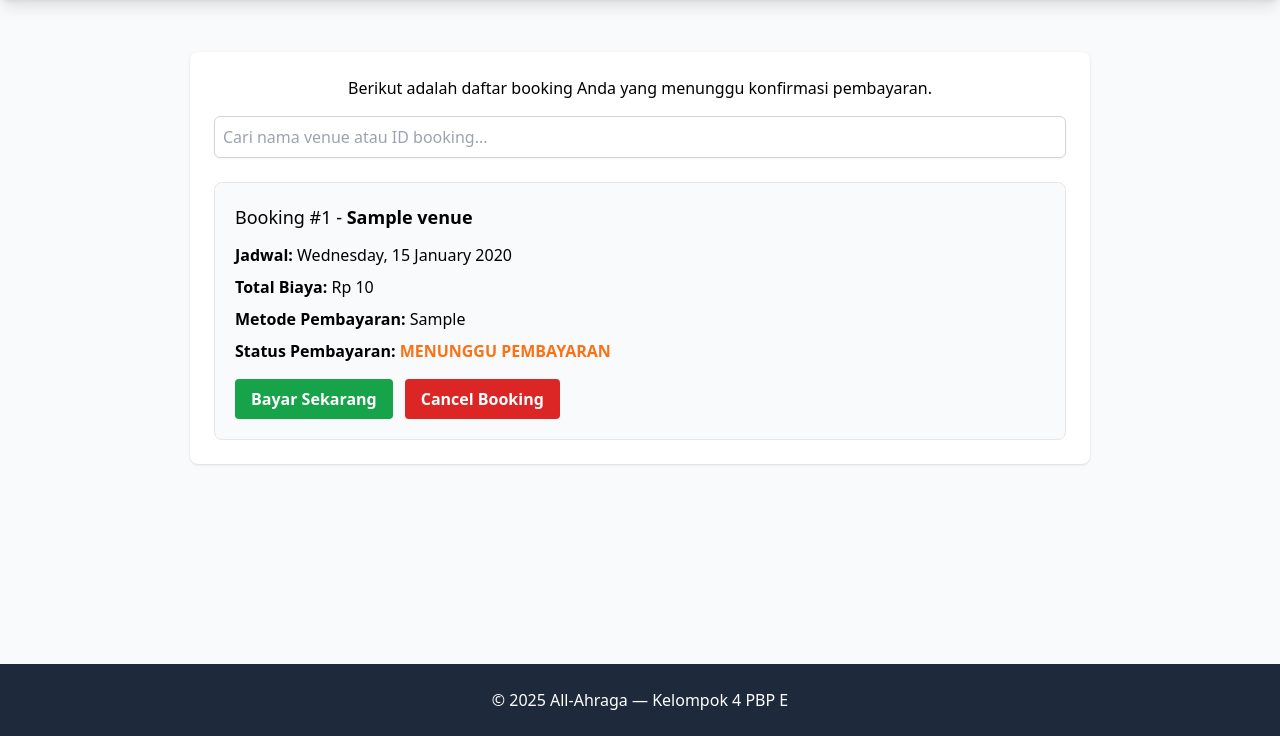
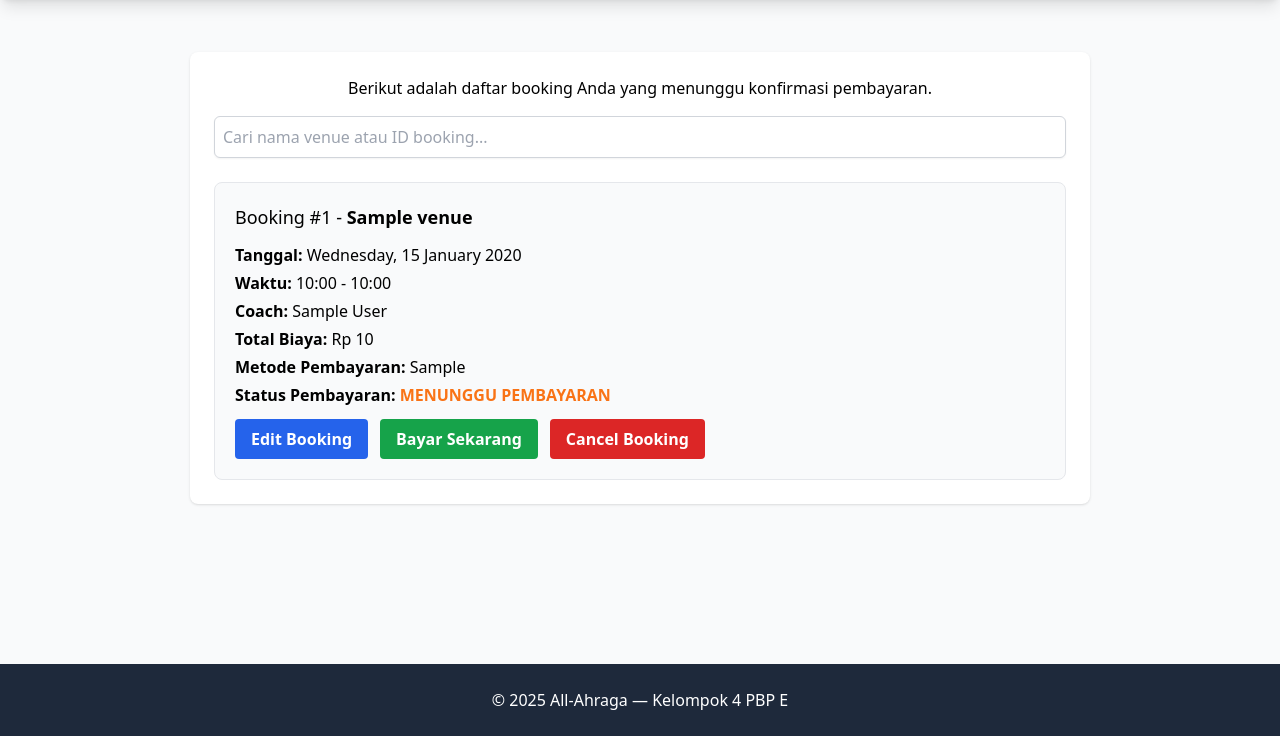
Before and after one commit to pbp-kelompok-e4/all-ahraga, a Django app: page /my-bookings/ in a window 1280 px wide. Shown: the part 64-800 px from the top of the page. Run offline with Django 5.2, Linux system fonts and the light colour scheme; a user stored in the database is signed in; tables that the repository leaves empty hold one stand-in row (values such as "Sample post"); some libraries are stand-ins or nearby versions.

Commit message:
implement update booking

```diff
--- a/main/templates/main/_my_booking_list.html
+++ b/main/templates/main/_my_booking_list.html
@@ -7,26 +7,49 @@
                     <strong>{{ booking.venue_schedule.venue.name }}</strong>
                 </h4>
 
-                <p class="mb-2">
-                    <strong>Jadwal:</strong>
-                    {{ booking.venue_schedule.date|date:"l, d F Y" }}
+                <p class="mb-1">
+                    <strong>Tanggal:</strong> {{ booking.venue_schedule.date|date:"l, d F Y" }}
                 </p>
-                <p class="mb-2">
+                <p class="mb-1">
+                    <strong>Waktu:</strong> {{ booking.venue_schedule.start_time|time:"H:i" }} - {{ booking.venue_schedule.end_time|time:"H:i" }}
+                </p>
+
+                {% if booking.coach_schedule %}
+                <p class="mb-1">
+                    <strong>Coach:</strong> {{ booking.coach_schedule.coach.user.get_full_name|default:booking.coach_schedule.coach.user.username }}
+                </p>
+                {% endif %}
+
+                {% with equipment_list=booking.bookingequipment_set.all %}
+                {% if equipment_list %}
+                <p class="mb-1">
+                    <strong>Peralatan:</strong>
+                    {% for eq in equipment_list %}
+                    {{ eq.equipment.name }}{% if not forloop.last %}, {% endif %}
+                    {% endfor %}
+                </p>
+                {% endif %}
+                {% endwith %}
+
+                <p class="mb-1">
                     <strong>Total Biaya:</strong> Rp {{ booking.total_price }}
                 </p>
-                <p class="mb-2">
+                <p class="mb-1">
                     <strong>Metode Pembayaran:</strong> {{ booking.transaction.payment_method }}
                 </p>
-                <p class="mb-4">
+                <p class="mb-3">
                     <strong>Status Pembayaran:</strong>
-                    <span class="font-bold text-orange-500">
-                        MENUNGGU PEMBAYARAN
-                    </span>
+                    <span class="font-bold text-orange-500">MENUNGGU PEMBAYARAN</span>
                 </p>
 
                 <div class="flex gap-3">
+                    <button onclick="openEditModal({{ booking.id }})"
+                            class="px-4 py-2 bg-blue-600 text-white font-semibold rounded hover:bg-blue-700 transition-colors">
+                        Edit Booking
+                    </button>
+
                     <a href="{% url 'customer_payment' booking.id %}"
-                       class="px-4 py-2 bg-green-600 text-white font-semibold rounded hover:bg-green-700 transition-colors">
+                        class="px-4 py-2 bg-green-600 text-white font-semibold rounded hover:bg-green-700 transition-colors">
                         Bayar Sekarang
                     </a>
 
@@ -37,14 +60,14 @@
                             Cancel Booking
                         </button>
                     </form>
-                    </div>
+                </div>
             </li>
         {% endfor %}
     </ul>
 {% else %}
     <p class="text-center text-gray-600 py-10 font-medium" id="empty-message">
         {% if request.GET.q %}
-            Tidak ada booking tertunda yang cocok dengan pencarian Anda.
+            Tidak ada booking tertending yang cocok dengan pencarian Anda.
         {% else %}
             Tidak ada booking yang menunggu pembayaran. Semua booking Anda sudah lunas! 👍
         {% endif %}
--- a/main/templates/main/booking_history.html
+++ b/main/templates/main/booking_history.html
@@ -16,7 +16,8 @@
                 class="p-2 border border-gray-300 rounded-md shadow-sm focus:ring-blue-500 focus:border-blue-500">
             <option value="">Semua Status</option>
             <option value="CONFIRMED">Confirmed</option>
-            <option value="PENDING">Pending</option></select>
+            <option value="PENDING">Pending</option>
+            <option value="CANCELLED">Cancelled</option></select>
     </div>
 
     <div id="bookingListWrapper">
--- a/main/templates/main/my_bookings.html
+++ b/main/templates/main/my_bookings.html
@@ -16,102 +16,200 @@
         {% include "main/_my_booking_list.html" %}
     </div>
 
+    <div id="editBookingModal" class="fixed inset-0 bg-black/40 flex items-center justify-center hidden z-50">
+        <div class="bg-white rounded-lg shadow-lg w-[90%] max-w-lg p-6 relative">
+            <h3 class="text-lg font-semibold mb-4">Edit Booking</h3>
+
+            <form id="editBookingForm">
+            {% csrf_token %}
+            <input type="hidden" id="editBookingId">
+
+            <label class="block mb-2 font-medium">Pilih Jadwal Baru:</label>
+            <select id="editSchedule" class="w-full p-2 border rounded mb-4"></select>
+
+            <label class="block mb-2 font-medium">Pilih Coach (opsional):</label>
+            <select id="editCoach" class="w-full p-2 border rounded mb-4">
+                <option value="">Tanpa Coach</option>
+            </select>
+
+            <label class="block mb-2 font-medium">Pilih Peralatan:</label>
+            <div id="editEquipmentList" class="mb-4 space-y-2"></div>
+
+            <div class="flex justify-end gap-3">
+                <button type="button" onclick="closeEditModal()" class="px-4 py-2 bg-gray-400 text-white rounded hover:bg-gray-500">Batal</button>
+                <button type="submit" class="px-4 py-2 bg-blue-600 text-white rounded hover:bg-blue-700">Simpan Perubahan</button>
+            </div>
+            </form>
+
+            <button onclick="closeEditModal()" class="absolute top-3 right-3 text-gray-500 hover:text-gray-700">✕</button>
+        </div>
     </div>
 
 <script>
-document.addEventListener('DOMContentLoaded', function() {
-    const searchInput = document.getElementById('searchMyBooking');
-    const bookingListWrapper = document.getElementById('bookingListWrapper');
+async function loadCoachesForSchedule(scheduleId, currentCoachId = null) {
+  const coachSelect = document.getElementById('editCoach');
 
-    const dataUrl = "{% url 'my_bookings' %}";
-    let debounceTimer;
-    function debounce(func, delay) {
-        return function(...args) {
-            clearTimeout(debounceTimer);
-            debounceTimer = setTimeout(() => {
-                func.apply(this, args);
-            }, delay);
-        };
+  coachSelect.innerHTML = '<option value="">Memuat coach...</option>';
+
+  if (!scheduleId) {
+    coachSelect.innerHTML = '<option value="">Tanpa Coach</option>';
+    return;
   }
 
-    async function fetchMyBookings() {
-        const searchTerm = searchInput.value;
-        const url = new URL(dataUrl, window.location.origin);
-        if (searchTerm) {
-            url.searchParams.append('q', searchTerm);
-        }
   try {
-            bookingListWrapper.innerHTML = '<p class="text-center text-gray-500 py-10">Memuat...</p>';
-            const response = await fetch(url.toString(), {
-                method: 'GET',
+    const response = await fetch(`/api/schedule/${scheduleId}/coaches/`, {
       headers: { 'X-Requested-With': 'XMLHttpRequest' }
     });
-            if (!response.ok) throw new Error('Network response was not ok');
-            const html = await response.text();
-            bookingListWrapper.innerHTML = html;
-        } catch (error) {
-            console.error('Error fetching my bookings:', error);
-            bookingListWrapper.innerHTML = '<p class="text-center text-red-500 py-10">Gagal memuat data.</p>';
+
+    if (!response.ok) {
+      coachSelect.innerHTML = '<option value="">Tanpa Coach</option>';
+
+      if (currentCoachId && window.currentCoachData) {
+        const opt = document.createElement('option');
+        opt.value = window.currentCoachData.id;
+        opt.textContent = `${window.currentCoachData.name} - Rp ${window.currentCoachData.rate.toLocaleString('id-ID')}/jam`;
+        coachSelect.appendChild(opt);
+      }
+      return;
+    }
+
+    const data = await response.json();
+
+    coachSelect.innerHTML = '<option value="">Tanpa Coach</option>';
+
+    if (data.coaches && data.coaches.length > 0) {
+      data.coaches.forEach(coach => {
+        const opt = document.createElement('option');
+        opt.value = coach.id;
+        opt.textContent = `${coach.name} - Rp ${coach.rate_per_hour.toLocaleString('id-ID')}/jam`;
+        coachSelect.appendChild(opt);
+      });
+    } else if (currentCoachId && window.currentCoachData) {
+      const opt = document.createElement('option');
+      opt.value = window.currentCoachData.id;
+      opt.textContent = `${window.currentCoachData.name} - Rp ${window.currentCoachData.rate.toLocaleString('id-ID')}/jam (Coach Saat Ini)`;
+      coachSelect.appendChild(opt);
+    }
+  } catch (err) {
+    console.error('Error loading coaches:', err);
+    coachSelect.innerHTML = '<option value="">Tanpa Coach</option>';
+
+    if (currentCoachId && window.currentCoachData) {
+      const opt = document.createElement('option');
+      opt.value = window.currentCoachData.id;
+      opt.textContent = `${window.currentCoachData.name} - Rp ${window.currentCoachData.rate.toLocaleString('id-ID')}/jam`;
+      coachSelect.appendChild(opt);
     }
   }
-    searchInput.addEventListener('input', debounce(fetchMyBookings, 300));
+}
 
-    bookingListWrapper.addEventListener('submit', function(e) {
+async function openEditModal(bookingId) {
+  const modal = document.getElementById('editBookingModal');
+  const scheduleSelect = document.getElementById('editSchedule');
+  const coachSelect = document.getElementById('editCoach');
+  const equipmentList = document.getElementById('editEquipmentList');
+  const bookingIdInput = document.getElementById('editBookingId');
+  bookingIdInput.value = bookingId;
 
-        if (e.target.classList.contains('delete-booking-form')) {
+  scheduleSelect.innerHTML = '<option>Memuat...</option>';
+  coachSelect.innerHTML = '<option value="">Tanpa Coach</option>';
+  equipmentList.innerHTML = 'Memuat...';
 
-            e.preventDefault();
+  modal.classList.remove('hidden');
 
-            const form = e.target;
-            const deleteUrl = form.action;
-            const csrfToken = form.querySelector('input[name="csrfmiddlewaretoken"]').value;
+  try {
+    const res = await fetch(`/api/booking/${bookingId}/edit-data/`);
+    const data = await res.json();
 
-            if (!confirm('Anda yakin ingin membatalkan booking ini?')) {
-                return;
+    scheduleSelect.innerHTML = '';
 
-            fetch(deleteUrl, {
-                method: 'POST',
-                headers: {
-                    'X-Requested-With': 'XMLHttpRequest',
-                    'X-CSRFToken': csrfToken
+    if (data.current_schedule) {
+      const currentOpt = document.createElement('option');
+      currentOpt.value = data.current_schedule.id;
+      currentOpt.textContent = `${data.current_schedule.date_str_display} (${data.current_schedule.start_time} - ${data.current_schedule.end_time}) - Jadwal Saat Ini`;
+      currentOpt.selected = true;
+      scheduleSelect.appendChild(currentOpt);
     }
-            })
-            .then(response => response.json().then(data => ({ ok: response.ok, data })))
-            .then(({ ok, data }) => {
-                if (ok) {
 
-                    alert(data.message);
+    data.schedules.forEach(s => {
+      const opt = document.createElement('option');
+      opt.value = s.id;
+      opt.textContent = `${s.date_str_display} (${s.start_time} - ${s.end_time})`;
+      scheduleSelect.appendChild(opt);
+    });
 
-                    const bookingItem = form.closest('li[id^="booking-item-"]');
-                    if (bookingItem) {
-                        bookingItem.style.transition = 'opacity 0.3s ease-out';
-                        bookingItem.style.opacity = '0';
+    equipmentList.innerHTML = '';
+    data.equipments.forEach(eq => {
+      const wrapper = document.createElement('div');
+      const isChecked = data.selected_equipment_ids && data.selected_equipment_ids.includes(eq.id) ? 'checked' : '';
+      wrapper.innerHTML = `
+        <label>
+          <input type="checkbox" name="equipment" value="${eq.id}" ${isChecked}>
+          ${eq.name} - Rp ${eq.price.toLocaleString('id-ID')}
+        </label>
+      `;
+      equipmentList.appendChild(wrapper);
+    });
 
-                        setTimeout(() => {
-                            bookingItem.remove();
+    const scheduleIdToLoad = data.current_schedule ? data.current_schedule.id : (data.schedules.length > 0 ? data.schedules[0].id : null);
 
-                            const remainingItems = bookingListWrapper.querySelectorAll('li');
-                            if (remainingItems.length === 0) {
-                                const emptyMsg = document.getElementById('empty-message') || document.createElement('p');
-                                emptyMsg.id = 'empty-message';
-                                emptyMsg.className = 'text-center text-gray-600 py-10 font-medium';
-                                emptyMsg.textContent = 'Tidak ada booking yang menunggu pembayaran. Semua booking Anda sudah lunas! 👍';
-                                bookingListWrapper.innerHTML = '';
-                                bookingListWrapper.appendChild(emptyMsg);
-                            }
-                        }, 300);
+    if (scheduleIdToLoad) {
+      await loadCoachesForSchedule(scheduleIdToLoad);
+
+      if (data.current_coach_id) {
+        coachSelect.value = data.current_coach_id;
       }
     } else {
-                    throw new Error(data.message);
+      coachSelect.innerHTML = '<option value="">Tanpa Coach</option>';
     }
-            })
-            .catch(error => {
-                console.error('Error:', error);
-                alert('Error: ' + error.message);
-            });
+  } catch (err) {
+    console.error(err);
+    scheduleSelect.innerHTML = '<option>Gagal memuat jadwal.</option>';
   }
+}
+
+document.getElementById('editSchedule').addEventListener('change', async function() {
+  await loadCoachesForSchedule(this.value);
 });
 
+function closeEditModal() {
+  document.getElementById('editBookingModal').classList.add('hidden');
+}
+
+document.getElementById('editBookingForm').addEventListener('submit', async function(e) {
+  e.preventDefault();
+  const bookingId = document.getElementById('editBookingId').value;
+  const scheduleId = document.getElementById('editSchedule').value;
+  const coachId = document.getElementById('editCoach').value;
+  const csrfToken = document.querySelector('#editBookingForm input[name="csrfmiddlewaretoken"]').value;
+
+  const selectedEquipments = Array.from(
+    document.querySelectorAll('#editEquipmentList input[name="equipment"]:checked')
+  ).map(e => e.value);
+
+  const formData = new FormData();
+  formData.append('schedule_id', scheduleId);
+  formData.append('coach_id', coachId);
+  selectedEquipments.forEach(eq => formData.append('equipment', eq));
+
+  try {
+    const res = await fetch(`/booking/update/${bookingId}/`, {
+      method: 'POST',
+      headers: { 'X-Requested-With': 'XMLHttpRequest', 'X-CSRFToken': csrfToken },
+      body: formData
+    });
+
+    const data = await res.json();
+    if (res.ok) {
+      alert(data.message);
+      closeEditModal();
+      location.reload();
+    } else {
+      alert('Gagal: ' + data.message);
+    }
+  } catch (err) {
+    alert('Terjadi kesalahan: ' + err.message);
+  }
 });
 </script>
 {% endblock content %}
--- a/main/urls.py
+++ b/main/urls.py
@@ -31,4 +31,6 @@ urlpatterns = [
     path('venue/<int:venue_id>/schedules/delete/', views.venue_schedule_delete, name='venue_schedule_delete'),
     path('dashboard/venue/<int:venue_id>/schedules/manage/', views.venue_manage_schedule_view, name='venue_manage_schedule'),
     path('api/schedule/<int:schedule_id>/coaches/', views.get_available_coaches, name='get_available_coaches'),
+    path('booking/update/<int:booking_id>/', views.update_booking, name='update_booking'),
+    path('api/booking/<int:booking_id>/edit-data/', views.update_booking_data, name='update_booking_data'),
 ]
--- a/main/views.py
+++ b/main/views.py
@@ -868,6 +868,251 @@ def delete_booking(request, booking_id):
         messages.error(request, error_msg)
         return redirect('my_bookings')
 
+@login_required(login_url='login')
+@user_passes_test(lambda user: hasattr(user, 'profile') and user.profile.is_customer, login_url='home')
+def update_booking(request, booking_id):
+    if request.method != 'POST':
+        return JsonResponse({
+            'success': False,
+            'message': 'Metode tidak diizinkan.'
+        }, status=405)
+
+    is_ajax = request.headers.get('x-requested-with') == 'XMLHttpRequest'
+
+    try:
+        booking = get_object_or_404(
+            Booking.objects.select_related(
+                'transaction',
+                'venue_schedule__venue',
+                'coach_schedule__coach'
+            ),
+            id=booking_id,
+            customer=request.user
+        )
+
+        if booking.transaction.status != 'PENDING':
+            error_msg = 'Hanya booking dengan status PENDING yang dapat diubah.'
+            if is_ajax:
+                return JsonResponse({'success': False, 'message': error_msg}, status=400)
+            messages.error(request, error_msg)
+            return redirect('my_bookings')
+
+        new_schedule_id = request.POST.get('schedule_id')
+        new_coach_id = request.POST.get('coach_id')
+        equipment_ids = request.POST.getlist('equipment')
+
+        if not new_schedule_id:
+            return JsonResponse({
+                'success': False,
+                'message': 'Jadwal harus dipilih.'
+            }, status=400)
+
+        with db_transaction.atomic():
+            venue = booking.venue_schedule.venue
+            now = timezone.localtime(timezone.now())
+            today = now.date()
+            current_time = now.time()
+
+            try:
+                new_schedule = VenueSchedule.objects.select_for_update().get(
+                    id=new_schedule_id,
+                    venue=venue,
+                    is_booked=False,
+                    date__gte=today
+                )
+
+                if new_schedule.date == today and new_schedule.start_time < current_time:
+                    raise VenueSchedule.DoesNotExist("Jadwal yang dipilih sudah lewat.")
+
+            except VenueSchedule.DoesNotExist:
+                return JsonResponse({
+                    'success': False,
+                    'message': 'Jadwal tidak tersedia atau sudah dibooking.'
+                }, status=400)
+
+            old_schedule = booking.venue_schedule
+            old_schedule.is_booked = False
+            old_schedule.is_available = True
+            old_schedule.save()
+
+            if booking.coach_schedule:
+                old_coach_schedule = booking.coach_schedule
+                old_coach_schedule.is_booked = False
+                old_coach_schedule.is_available = True
+                old_coach_schedule.save()
+
+            total_price = venue.price_per_hour or 0
+
+            new_coach_schedule_obj = None
+            if new_coach_id and new_coach_id != 'none':
+                try:
+                    coach_obj = CoachProfile.objects.get(id=new_coach_id)
+                    new_coach_schedule_obj = CoachSchedule.objects.select_for_update().get(
+                        coach=coach_obj,
+                        date=new_schedule.date,
+                        start_time=new_schedule.start_time,
+                        is_booked=False
+                    )
+                    total_price += coach_obj.rate_per_hour or 0
+
+                    new_coach_schedule_obj.is_booked = True
+                    new_coach_schedule_obj.save()
+
+                except (CoachProfile.DoesNotExist, CoachSchedule.DoesNotExist):
+                    return JsonResponse({
+                        'success': False,
+                        'message': 'Coach tidak tersedia pada jadwal yang dipilih.'
+                    }, status=400)
+
+            BookingEquipment.objects.filter(booking=booking).delete()
+
+            if equipment_ids:
+                equipment_queryset = Equipment.objects.filter(
+                    id__in=equipment_ids,
+                    venue=venue
+                )
+                booking_equipment_list = []
+                for eq in equipment_queryset:
+                    total_price += eq.rental_price or 0
+                    booking_equipment_list.append(
+                        BookingEquipment(
+                            booking=booking,
+                            equipment=eq,
+                            quantity=1,
+                            sub_total=eq.rental_price
+                        )
+                    )
+                if booking_equipment_list:
+                    BookingEquipment.objects.bulk_create(booking_equipment_list)
+
+            booking.venue_schedule = new_schedule
+            booking.coach_schedule = new_coach_schedule_obj
+            booking.total_price = total_price
+            booking.save()
+
+            new_schedule.is_booked = True
+            new_schedule.save()
+
+            transaction = booking.transaction
+            transaction.revenue_venue = venue.price_per_hour or 0
+            transaction.revenue_coach = (
+                new_coach_schedule_obj.coach.rate_per_hour
+                if new_coach_schedule_obj else 0
+            )
+            transaction.save()
+
+        success_msg = 'Booking berhasil diperbarui!'
+        if is_ajax:
+            return JsonResponse({
+                'success': True,
+                'message': success_msg,
+                'redirect_url': reverse('my_bookings')
+            })
+
+        messages.success(request, success_msg)
+        return redirect('my_bookings')
+
+    except Booking.DoesNotExist:
+        error_msg = 'Booking tidak ditemukan.'
+        if is_ajax:
+            return JsonResponse({'success': False, 'message': error_msg}, status=404)
+        messages.error(request, error_msg)
+        return redirect('my_bookings')
+
+    except IntegrityError as e:
+        error_msg = 'Terjadi konflik saat mengupdate booking. Silakan coba lagi.'
+        if is_ajax:
+            return JsonResponse({'success': False, 'message': error_msg}, status=400)
+        messages.error(request, error_msg)
+        return redirect('my_bookings')
+
+    except Exception as e:
+        error_msg = f'Terjadi kesalahan: {str(e)}'
+        if is_ajax:
+            return JsonResponse({'success': False, 'message': error_msg}, status=500)
+        messages.error(request, error_msg)
+        return redirect('my_bookings')
+
+@login_required(login_url='login')
+@user_passes_test(lambda user: hasattr(user, 'profile') and user.profile.is_customer, login_url='home')
+def update_booking_data(request, booking_id):
+    booking = get_object_or_404(
+        Booking.objects.select_related(
+            'venue_schedule__venue',
+            'coach_schedule__coach__user'
+        ),
+        id=booking_id,
+        customer=request.user
+    )
+    venue = booking.venue_schedule.venue
+
+    now = timezone.localtime(timezone.now())
+    today = now.date()
+    current_time = now.time()
+
+    current_schedule = booking.venue_schedule
+    current_schedule_data = {
+        'id': current_schedule.id,
+        'date_str_display': current_schedule.date.strftime('%A, %d %B %Y'),
+        'start_time': current_schedule.start_time.strftime('%H:%M'),
+        'end_time': current_schedule.end_time.strftime('%H:%M'),
+    }
+
+    schedules = VenueSchedule.objects.filter(
+        venue=venue,
+        is_booked=False,
+        date__gte=today
+    ).exclude(
+        id=current_schedule.id
+    ).exclude(
+        date=today,
+        start_time__lt=current_time
+    ).order_by('date', 'start_time')
+
+    schedules_data = [
+        {
+            'id': s.id,
+            'date_str_display': s.date.strftime('%A, %d %B %Y'),
+            'start_time': s.start_time.strftime('%H:%M'),
+            'end_time': s.end_time.strftime('%H:%M'),
+        }
+        for s in schedules
+    ]
+
+    current_coach_id = None
+    current_coach_data = None
+    if booking.coach_schedule and booking.coach_schedule.coach:
+        coach = booking.coach_schedule.coach
+        current_coach_id = coach.id
+        current_coach_data = {
+            'id': coach.id,
+            'name': coach.user.get_full_name() or coach.user.username,
+            'rate': float(coach.rate_per_hour or 0)
+        }
+
+    selected_equipment_ids = list(
+        BookingEquipment.objects.filter(booking=booking).values_list('equipment_id', flat=True)
+    )
+
+    equipments = Equipment.objects.filter(venue=venue)
+    equipments_data = [
+        {
+            'id': e.id,
+            'name': e.name,
+            'price': float(e.rental_price or 0)
+        }
+        for e in equipments
+    ]
+
+    return JsonResponse({
+        'success': True,
+        'current_schedule': current_schedule_data,
+        'schedules': schedules_data,
+        'current_coach_id': current_coach_id,
+        'selected_equipment_ids': selected_equipment_ids,
+        'equipments': equipments_data,
+    })
+
 @user_passes_test(lambda user: hasattr(user, 'profile') and user.profile.is_coach, login_url='home')
 def coach_profile_view(request):
     try:
```
Lines whose indentation alone changed are shown as unchanged.
